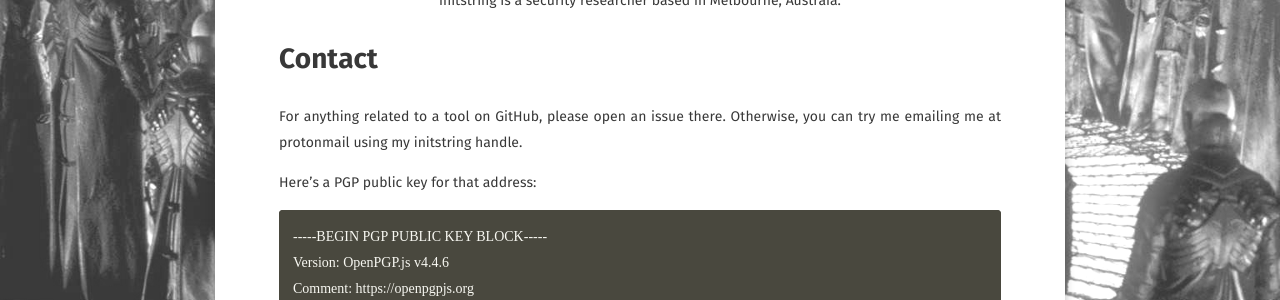
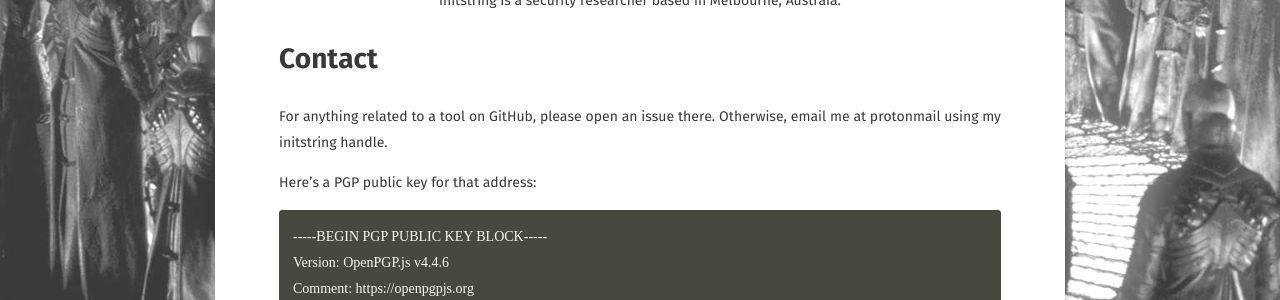
Before and after one commit to hackdou/initblog.com, a Jekyll site: the page built from about/index.md, in a window 1280 px wide. Shown: the part 301-601 px from the top of the page. Built offline with Jekyll 4.4.1, drawn with Linux system fonts in a browser that asks for light colours; some web fonts are replaced.

Commit message:
fixed typo

```diff
--- a/about/index.md
+++ b/about/index.md
@@ -8,7 +8,7 @@ comments: false
 <center>initstring is a security researcher based in Melbourne, Austraia.</center>
 
 # Contact
-For anything related to a tool on GitHub, please open an issue there. Otherwise, you can try me emailing me at protonmail using my initstring handle.
+For anything related to a tool on GitHub, please open an issue there. Otherwise, email me at protonmail using my initstring handle.
 
 Here's a PGP public key for that address:
 
```
